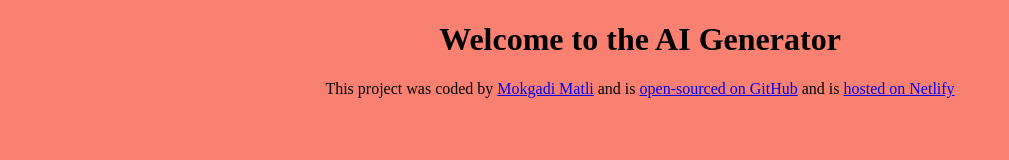
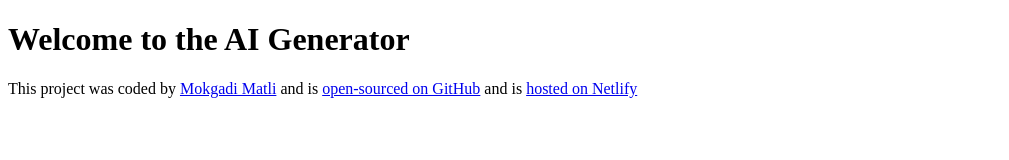
Before and after one commit to organichottie/ai-poem-regenarator, a plain HTML site: page index.html in a window 1280 px wide. Shown: the whole page, without its empty margins (0-1009 px from the left). Drawn offline with Linux system fonts and the light colour scheme.

Commit message:
Temporarily disabled CSS

```diff
--- a/src/style.css
+++ b/src/style.css
@@ -1,4 +1,4 @@
-body {
+/*body {
   background-color: salmon;
   text-align: center;
 }
```
